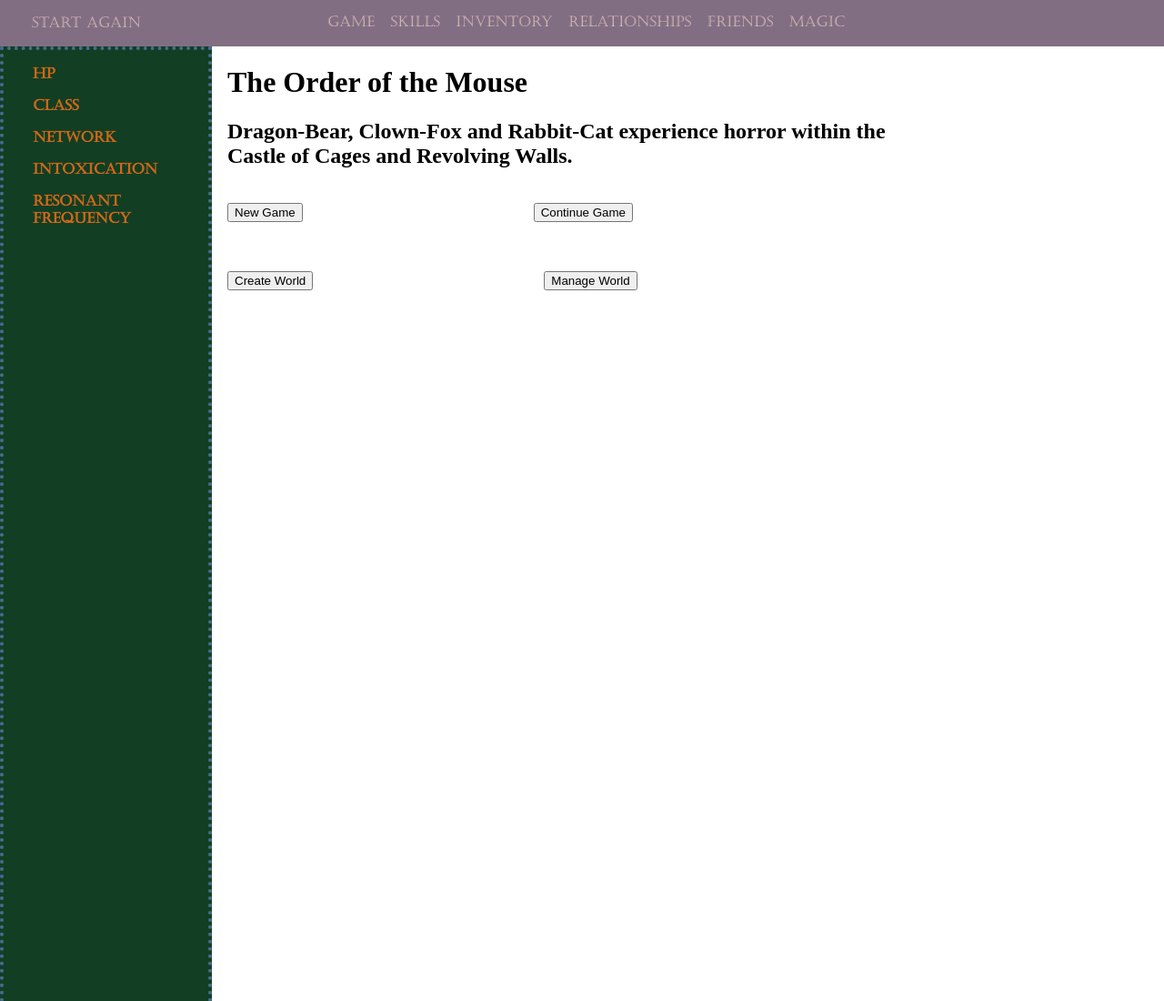
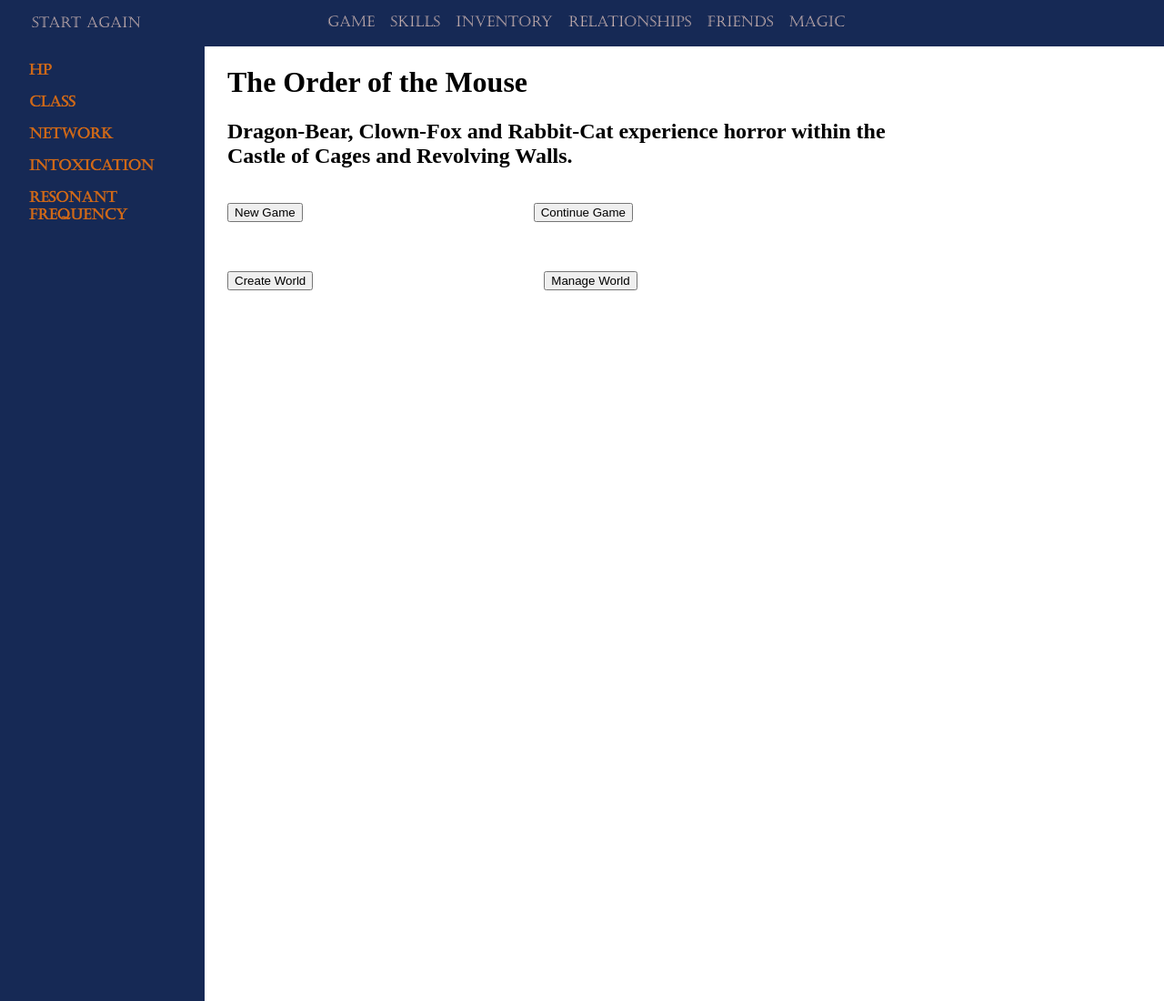
Before and after one commit to Shakyamuni177te/The-Order-of-the-Mouse, a website: page views/index.html in a window 1280 px wide. Shown: the top 1100 px of the page at 91% size. Drawn offline with Linux system fonts and the light colour scheme; files that its build step writes are made by us from their sources; files whose address does not match are found by name.

Commit message:
updated css

```diff
--- a/public/css/gameframe.css
+++ b/public/css/gameframe.css
@@ -45,19 +45,16 @@ abbr {
 
 /* specific divs */
 #topbar {
-background: #826e83;
+background: #162955;
 height: 51px;
 width: 2090px;
 font-family: Castelar;
 }
 #left-sidebar {
-background: #123e24;
+background: #162955;
 height: 2090px;
 width: 225px;
 position: absolute;
-border-color: #466E8D;
-border-width: 4px;
-border-style: dotted;
 font-family: Castelar;
 }
 
--- a/views/index.html
+++ b/views/index.html
@@ -5,6 +5,7 @@
 		<title>Order of the Mouse</title>
 		 <meta name="author" content="Peter David Carter">
 		<link rel="stylesheet" type="text/css" href="css/gameframe.css">
+		<link rel="favicon" type="image/png" href="../public/img/clown-fox_conceptart-OrderoftheMouse.jpg"/>
 	</head>
 	<body>
 		<!-- Base element for app -->
```
Also changed, not shown: 4 other files.
